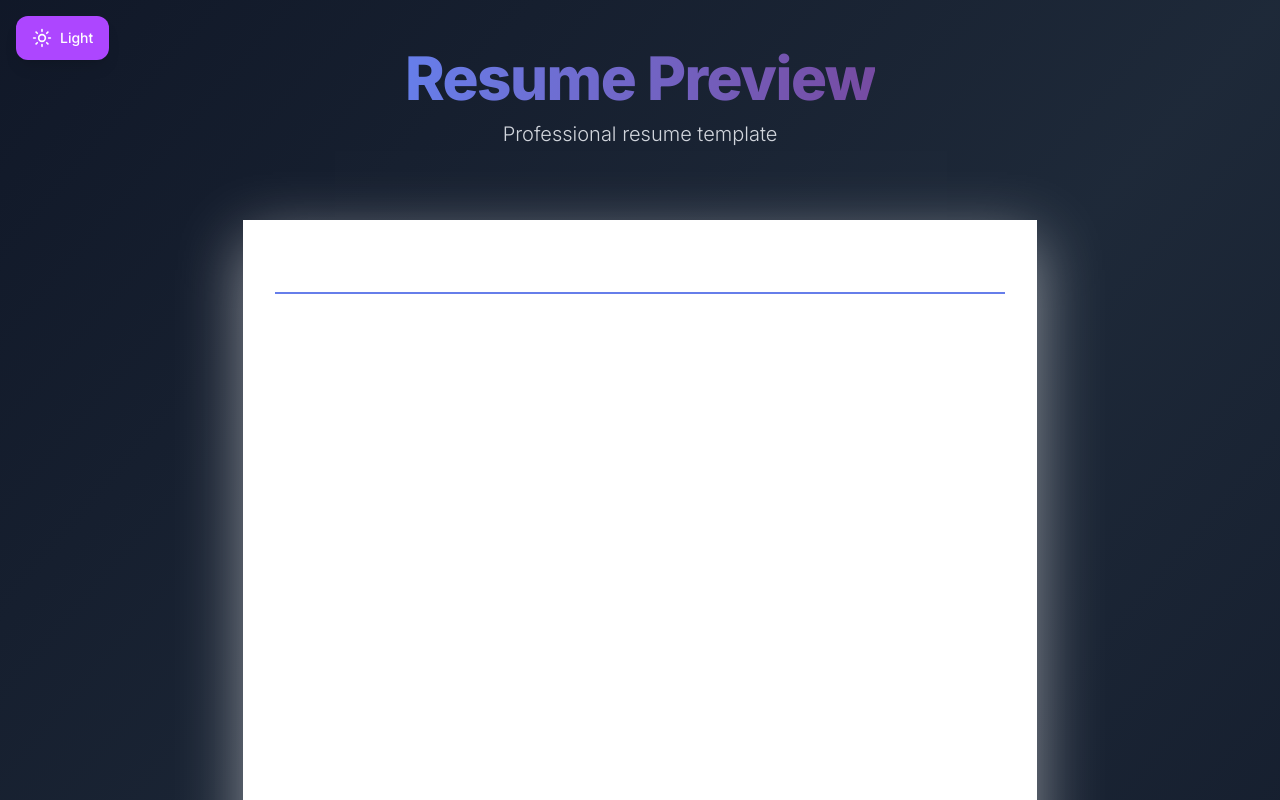
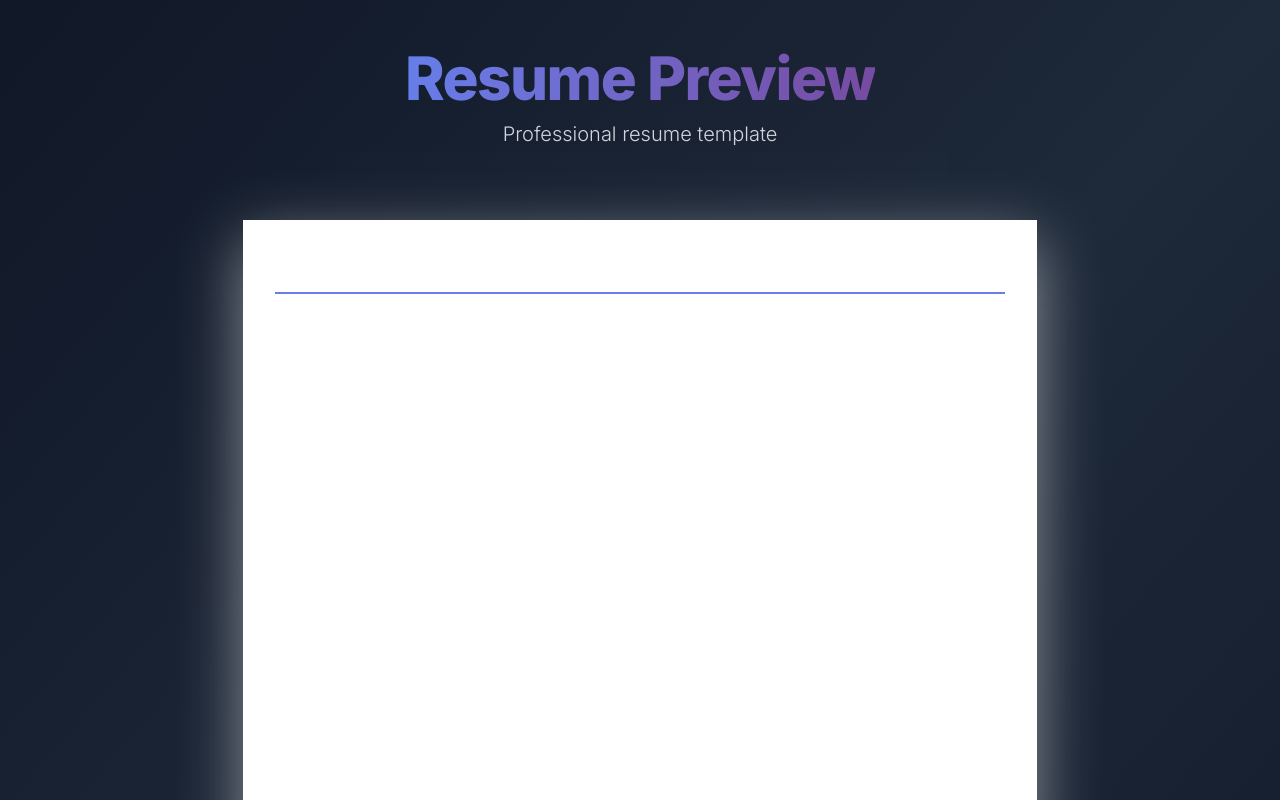
Before and after one commit to Elangovan1350/resume-builder, a Next.js app: page /resume in a window 1280 px wide. Shown: the top 800 px of the page. Built offline with nearby package versions, Linux system fonts and the light colour scheme.

Commit message:
change 11

```diff
--- a/src/app/layout.tsx
+++ b/src/app/layout.tsx
@@ -31,11 +31,7 @@ export default function RootLayout({
 }>) {
   return (
     <html lang="en">
-      <body className={`${inter.variable} antialiased`}>
-        {/* <LayoutWrapper>{children}</LayoutWrapper> */}
-        <Theme />
-        {children}
-      </body>
+      <body className={`${inter.variable} antialiased`}>{children}</body>
     </html>
   );
 }
--- a/src/app/page.tsx
+++ b/src/app/page.tsx
@@ -10,6 +10,7 @@ import {
   getCardClass,
   getSectionOptionClass,
 } from "@/component/theme-utils";
+import Theme from "@/component/theme";
 
 const Home = () => {
   const { setResumeData, theme } = useResumeStore();
@@ -121,6 +122,8 @@ const Home = () => {
   });
 
   return (
+    <>
+      <Theme />
       <div
         className={`min-h-screen transition-colors duration-300 py-12 px-4 sm:px-6 lg:px-8 flex flex-col items-center justify-center ${
           theme
@@ -918,8 +921,8 @@ const Home = () => {
               Keywords
             </h2>
             <p className={`text-sm mb-4 ${getLabelClass(theme)}`}>
-            Add relevant keywords from job descriptions to optimize your resume
-            for ATS (Applicant Tracking Systems)
+              Add relevant keywords from job descriptions to optimize your
+              resume for ATS (Applicant Tracking Systems)
             </p>
 
             <div className="flex flex-col gap-6">
@@ -991,6 +994,7 @@ const Home = () => {
           </button>
         </form>
       </div>
+    </>
   );
 };
 
```
Lines whose indentation alone changed are shown as unchanged.
